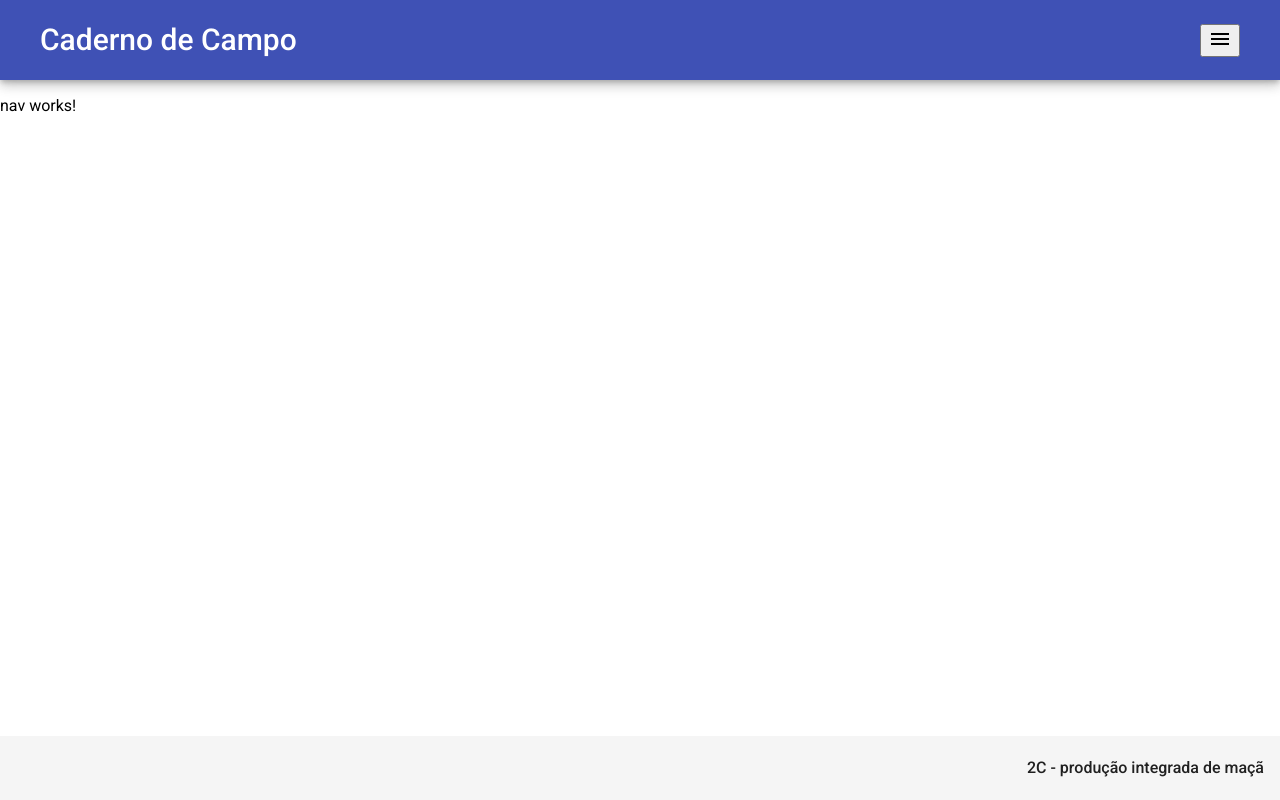
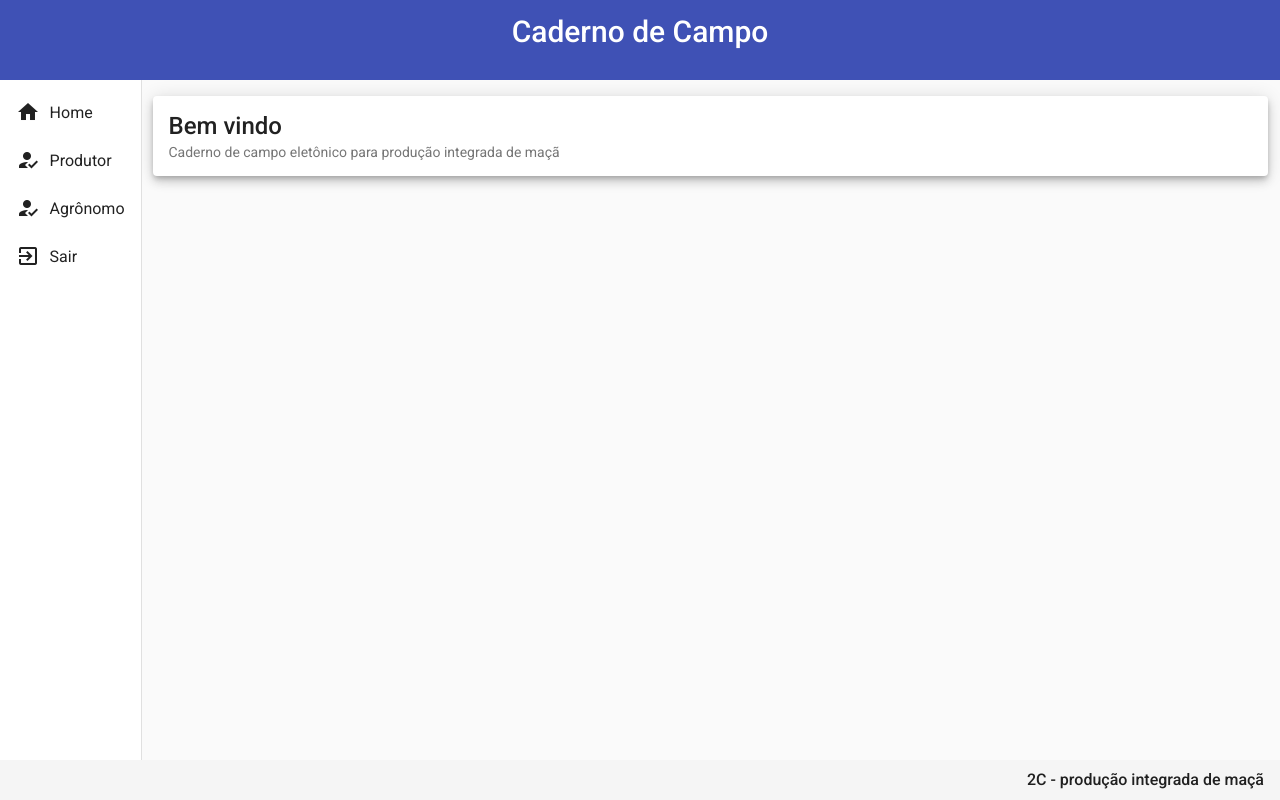
Before and after one commit to marcosmatos1203/AngularCaderno3, an Angular app: page / in a window 1280 px wide. Built offline with nearby package versions, Linux system fonts and the light colour scheme.

Commit message:
home implementado com rota

```diff
--- a/src/app/app-routing.module.ts
+++ b/src/app/app-routing.module.ts
@@ -1,7 +1,13 @@
 import { NgModule } from '@angular/core';
 import { RouterModule, Routes } from '@angular/router';
+import { HomeComponent } from './componentes/views/home/home.component';
 
-const routes: Routes = [];
+const routes: Routes = [
+  {
+    path:'',
+    component:HomeComponent
+  }
+];
 
 @NgModule({
   imports: [RouterModule.forRoot(routes)],
--- a/src/app/app.module.ts
+++ b/src/app/app.module.ts
@@ -12,6 +12,8 @@ import { FooterComponent } from './componentes/templates/footer/footer.component
 import { NavComponent } from './componentes/templates/nav/nav.component';
 import {MatSidenavModule} from '@angular/material/sidenav';
 import {MatListModule} from '@angular/material/list';
+import { HomeComponent } from './componentes/views/home/home.component';
+import {MatCardModule} from '@angular/material/card';
 
 
 @NgModule({
@@ -19,9 +21,11 @@ import {MatListModule} from '@angular/material/list';
     AppComponent,
     CabecalhoComponent,
     FooterComponent,
-    NavComponent
+    NavComponent,
+    HomeComponent
   ],
   imports: [
+    MatCardModule,
     MatListModule,
     BrowserModule,
     AppRoutingModule,
--- a/src/app/componentes/templates/cabecalho/cabecalho.component.css
+++ b/src/app/componentes/templates/cabecalho/cabecalho.component.css
@@ -3,5 +3,5 @@
     width: 100%;
 }
 .inicioTitulo{
-    padding: 40px;
+    text-align: center;
 }
--- a/src/app/componentes/templates/cabecalho/cabecalho.component.html
+++ b/src/app/componentes/templates/cabecalho/cabecalho.component.html
@@ -1,22 +1,5 @@
-<mat-toolbar color="primary" class="mat-elevation-z6">
+<mat-toolbar color="primary" class="mat-elevation-z6" style="height: 10%" >
     <mat-toolbar-row class="inicioTitulo">
         <span class="titulo" >Caderno de Campo</span>
-        <button mat-icon-button [matMenuTriggerFor]="menu" >
-            <mat-icon>menu</mat-icon>
-          </button>
-          <mat-menu #menu="matMenu">
-            <button mat-menu-item>
-              <mat-icon>how_to_reg</mat-icon>
-              <span>Produtor</span>
-            </button>
-            <button mat-menu-item>
-              <mat-icon>how_to_reg</mat-icon>
-              <span>Agrônomo</span>
-            </button>
-            <button mat-menu-item>
-                <mat-icon>exit_to_app</mat-icon>
-                <span>Sair</span>
-              </button>
-          </mat-menu>
     </mat-toolbar-row>
 </mat-toolbar>
--- a/src/app/componentes/templates/footer/footer.component.css
+++ b/src/app/componentes/templates/footer/footer.component.css
@@ -3,4 +3,5 @@
     bottom: 0;
     justify-content: flex-end;
     font-size: 1rem;
+    height: 5%;
 }
--- a/src/app/componentes/templates/nav/nav.component.css
+++ b/src/app/componentes/templates/nav/nav.component.css
@@ -0,0 +1,6 @@
+.container{
+    height: 85%;
+}
+mat-icon{
+    padding-right: .6rem;
+}
--- a/src/app/componentes/templates/nav/nav.component.html
+++ b/src/app/componentes/templates/nav/nav.component.html
@@ -1 +1,25 @@
-<p>nav works!</p>
+<mat-sidenav-container class="container">
+    <mat-sidenav mode="side" opened>
+        <mat-nav-list>
+            <a routerLink="" mat-list-item>
+                <mat-icon>home</mat-icon>
+                Home
+            </a>
+            <a mat-list-item>
+                <mat-icon>how_to_reg</mat-icon>
+                Produtor
+            </a>
+            <a mat-list-item>
+                <mat-icon>how_to_reg</mat-icon>
+                Agrônomo
+            </a>
+            <a mat-list-item>
+                <mat-icon>exit_to_app</mat-icon>
+                Sair
+            </a>
+        </mat-nav-list>
+    </mat-sidenav>
+    <mat-sidenav-content>
+        <router-outlet></router-outlet>
+    </mat-sidenav-content>
+</mat-sidenav-container>
--- /dev/null
+++ b/src/app/componentes/views/home/home.component.css
@@ -0,0 +1,15 @@
+.home{
+    width: 95%;
+    margin: 1rem auto;
+}
+@media (max-width:450px) {
+    .home{
+        width: 70%;
+    }
+}
+
+@media (max-width:770px) {
+    .home{
+        width: 90%;
+    }
+}
--- /dev/null
+++ b/src/app/componentes/views/home/home.component.html
@@ -0,0 +1,4 @@
+<mat-card class="home mat-elevation-z6">
+    <mat-card-title>Bem vindo</mat-card-title>
+    <mat-card-subtitle>Caderno de campo eletônico para produção integrada de maçã</mat-card-subtitle>
+</mat-card>
--- /dev/null
+++ b/src/app/componentes/views/home/home.component.ts
@@ -0,0 +1,15 @@
+import { Component, OnInit } from '@angular/core';
+
+@Component({
+  selector: 'app-home',
+  templateUrl: './home.component.html',
+  styleUrls: ['./home.component.css']
+})
+export class HomeComponent implements OnInit {
+
+  constructor() { }
+
+  ngOnInit(): void {
+  }
+
+}
```
Also changed, not shown: 1 other file (tests, documents, lock files or other folders).
